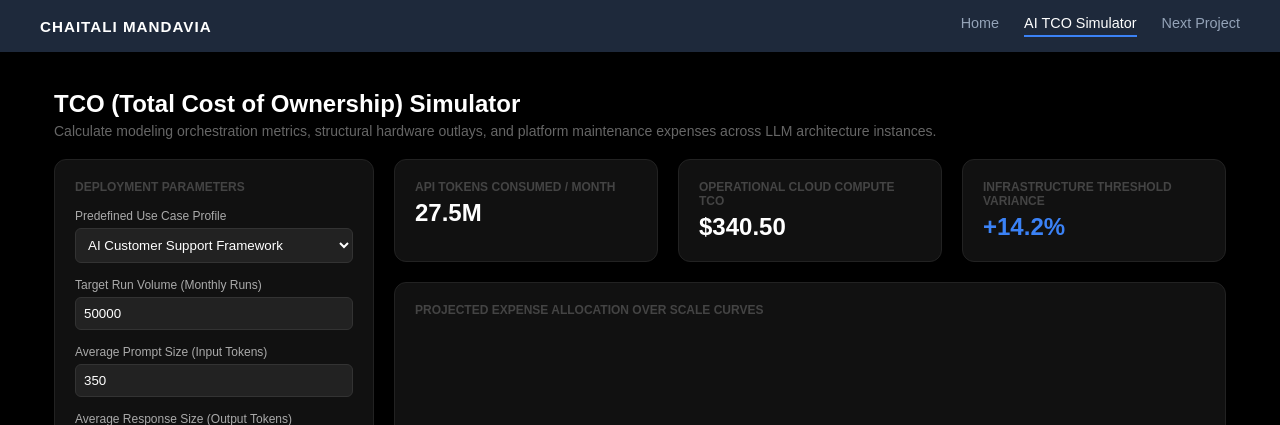
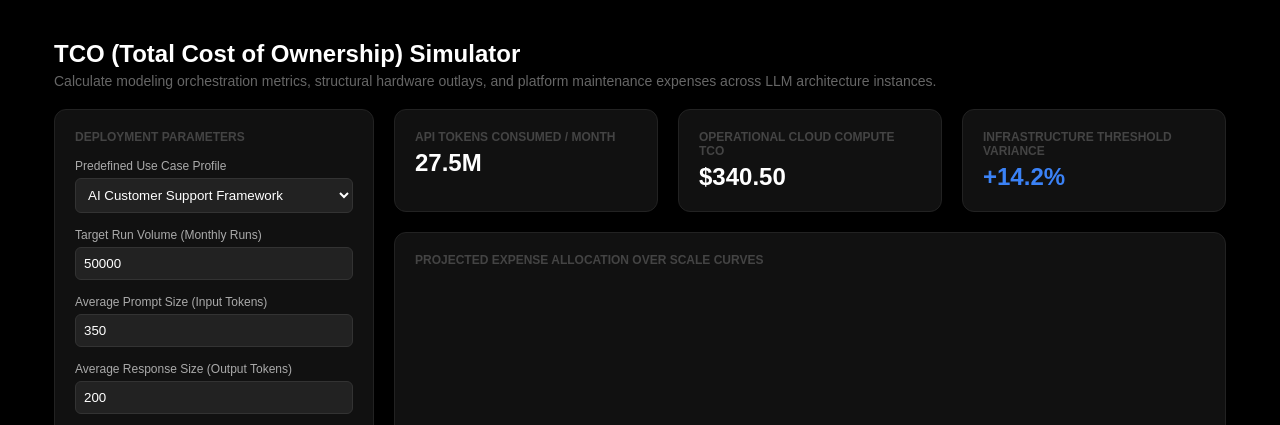
Before and after one commit to chaitalihm/chaitali-mandavia, a Flask app: template templates/index.html in a window 1280 px wide. Shown: the top 425 px of the page. Run offline with Flask 3, Linux system fonts and the light colour scheme; the template is opened without the code that fills it, so the values that code supplies are empty.

Commit message:
Reverted back to clean single-page standalone application

```diff
--- a/app.py
+++ b/app.py
@@ -20,29 +20,30 @@ USE_CASES = {
     }
 }
 
-# --- TAB ROUTES ---
-
-# TAB 1: Main Portfolio Home Page
+# Single standalone dashboard route
 @app.route('/')
-def home():
-    return render_template('home.html')
-
-# TAB 2: Your Live AI TCO Simulator
-@app.route('/simulator')
-def simulator():
+def index():
     return render_template('index.html', use_cases=USE_CASES)
 
-# TAB 3: Placeholder for your next project
-@app.route('/project2')
-def project2():
-    return render_template('project2.html')
-
-# --- BACKEND API CALCULATION ROUTE ---
+# Backend calculation API endpoint
 @app.route('/calculate', methods=['POST'])
 def calculate():
     data = request.get_json()
-    # Your existing calculator logic code block stays right here!
-    return jsonify({"status": "success"})
+    use_case = data.get('use_case')
+    monthly_requests = float(data.get('monthly_requests', 0))
+    input_tokens = float(data.get('input_tokens', 0))
+    output_tokens = float(data.get('output_tokens', 0))
+
+    # Core mathematical modeling logic
+    total_tokens = ((input_tokens + output_tokens) * monthly_requests) / 1_000_000.0
+    cloud_costs = total_tokens * 12.50
+    variance_delta = 14.2
+
+    return jsonify({
+        "total_tokens": f"{total_tokens:.1f}M",
+        "cloud_costs": f"${cloud_costs:,.2f}",
+        "variance_delta": f"+{variance_delta}%"
+    })
 
 if __name__ == '__main__':
     app.run(debug=True, port=5001)
--- a/templates/index.html
+++ b/templates/index.html
@@ -5,7 +5,6 @@
     <meta name="viewport" content="width=device-width, initial-scale=1.0">
     <title>TCO Simulator Dashboard</title>
     <style>
-        /* --- 1. YOUR ORIGINAL EXACT PRESENTATION CANVAS STYLES --- */
         body {
             margin: 0;
             padding: 0;
@@ -30,7 +29,6 @@
 
         .header-block {
             margin-bottom: 20px;
-            padding-top: 50px; /* Gently cushions the title under the navbar layer */
         }
 
         .main-title {
@@ -122,15 +120,6 @@
 </head>
 <body>
 
-    <div style="width: 100%; position: absolute; top: 0; left: 0; display: flex; justify-content: space-between; align-items: center; background: #1e293b; padding: 15px 40px; box-sizing: border-box; color: white; font-family: sans-serif; z-index: 1000;">
-        <div style="font-weight: bold; letter-spacing: 1px; font-size: 0.95rem;">CHAITALI MANDAVIA</div>
-        <div style="display: flex; gap: 25px; font-weight: 500; font-size: 0.9rem;">
-            <a href="/" style="color: #94a3b8; text-decoration: none; transition: color 0.2s;">Home</a>
-            <a href="/simulator" style="color: white; text-decoration: none; border-bottom: 2px solid #3b82f6; padding-bottom: 4px;">AI TCO Simulator</a>
-            <a href="/project2" style="color: #94a3b8; text-decoration: none; transition: color 0.2s;">Next Project</a>
-        </div>
-    </div>
-
     <div class="master-canvas">
 
         <div class="header-block">
```
